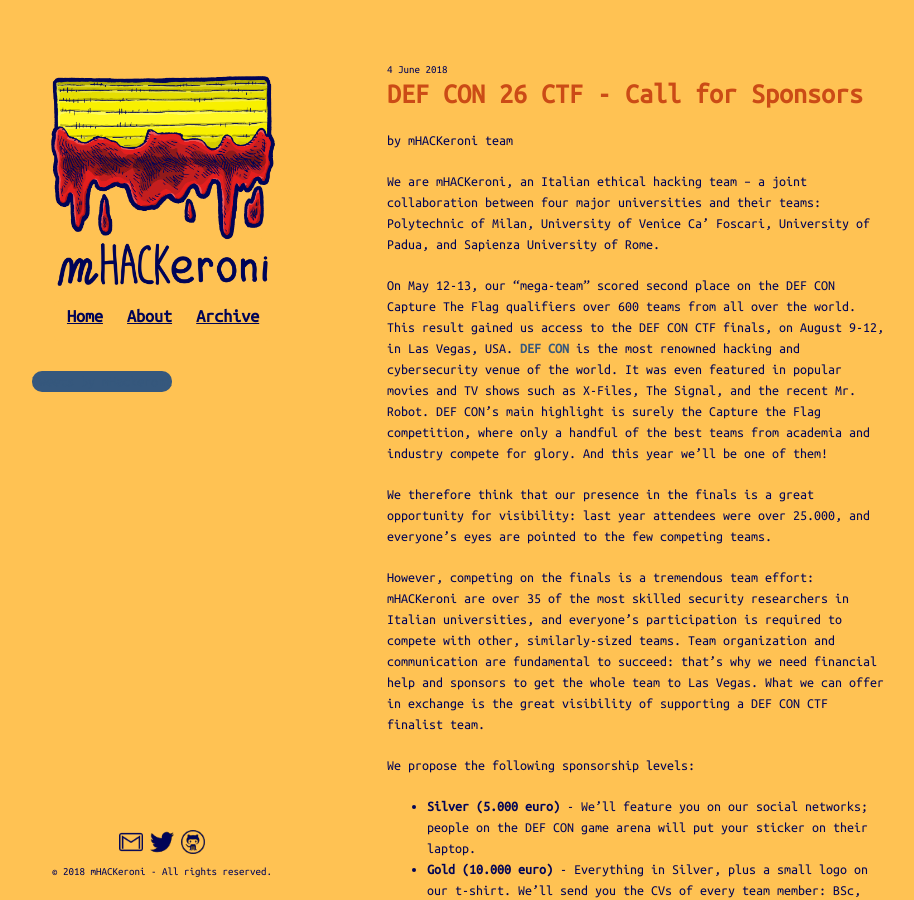
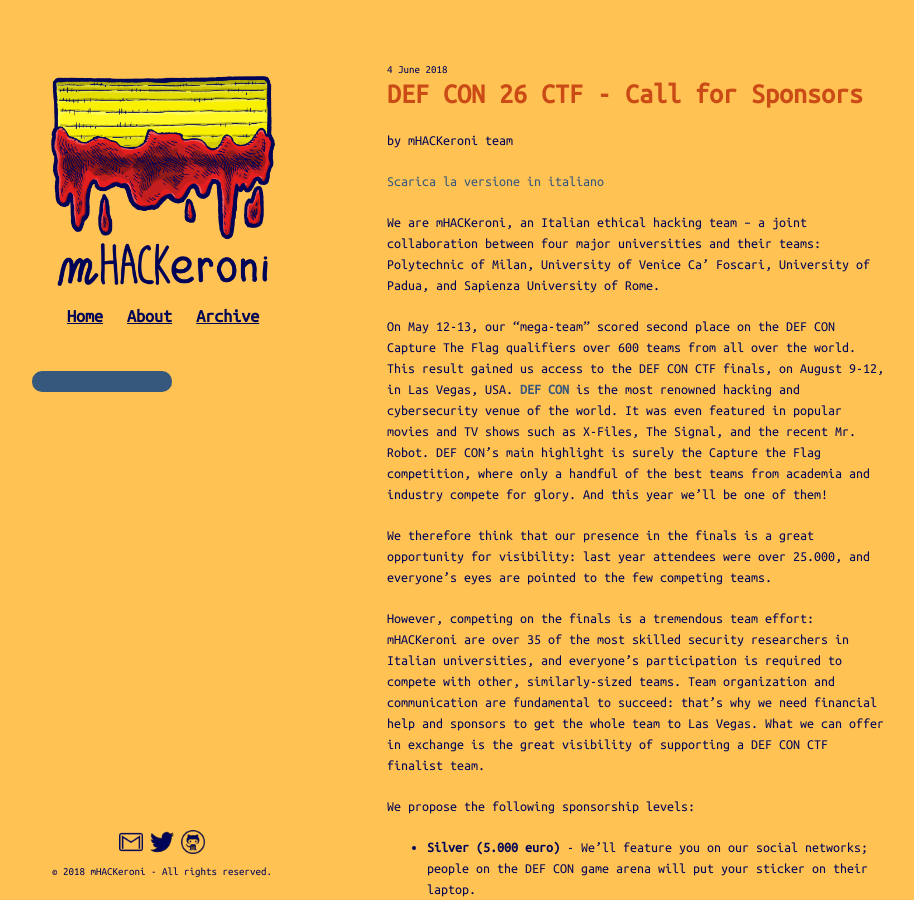
Before and after one commit to mhackeroni/mhackeroni.github.io, a Jekyll site: the page built from archive/_posts/2018-06-04-defconctf-finals-call-for-sponsors.md, in a window 1280 px wide and 900 px high. Shown: the whole window, without its empty margins (183-1097 px from the left). Built offline with Jekyll 4.4.1, drawn with Linux system fonts in a browser that asks for light colours; comment, search, counter and statistics services are not loaded.

Commit message:
aggiunta versione in italiano

```diff
--- a/archive/_posts/2018-06-04-defconctf-finals-call-for-sponsors.md
+++ b/archive/_posts/2018-06-04-defconctf-finals-call-for-sponsors.md
@@ -4,6 +4,7 @@
 comments: true
 ogdescription: Help us get the team to Las Vegas to play the DEF CON CTF 26 finals.
 ---
+[Scarica la versione in italiano]({{"assets/docs/mHACKeroni_sponsorhip.pdf" | absolute_url}})
 
 We are mHACKeroni, an Italian ethical hacking team -- a joint collaboration between four major universities and their teams: Polytechnic of Milan, University of Venice Ca' Foscari, University of Padua, and Sapienza University of Rome.
 
```
Also changed, not shown: 1 other file.
